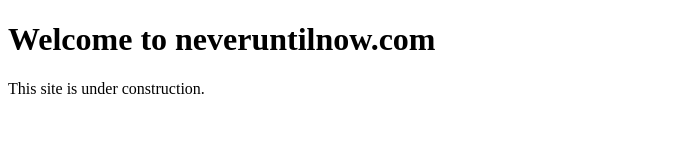
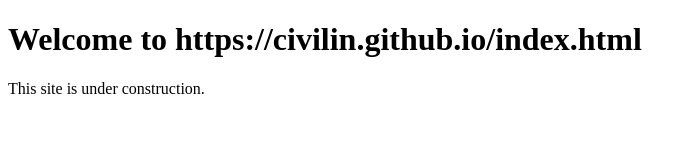
Before and after one commit to civilin/civilin.github.io, a plain HTML site: page index.html in a window 1280 px wide. Shown: the whole page, without its empty margins (0-696 px from the left). Drawn offline with Linux system fonts and the light colour scheme.

Commit message:
Update index.html

```diff
--- a/index.html
+++ b/index.html
@@ -1,7 +1,7 @@
 <!DOCTYPE html>
 <html>
 <body>
-<h1>Welcome to neveruntilnow.com</h1>
+<h1>Welcome to https://civilin.github.io/index.html</h1>
 <p>This site is under construction.</p>
 </body>
 </html>
```
